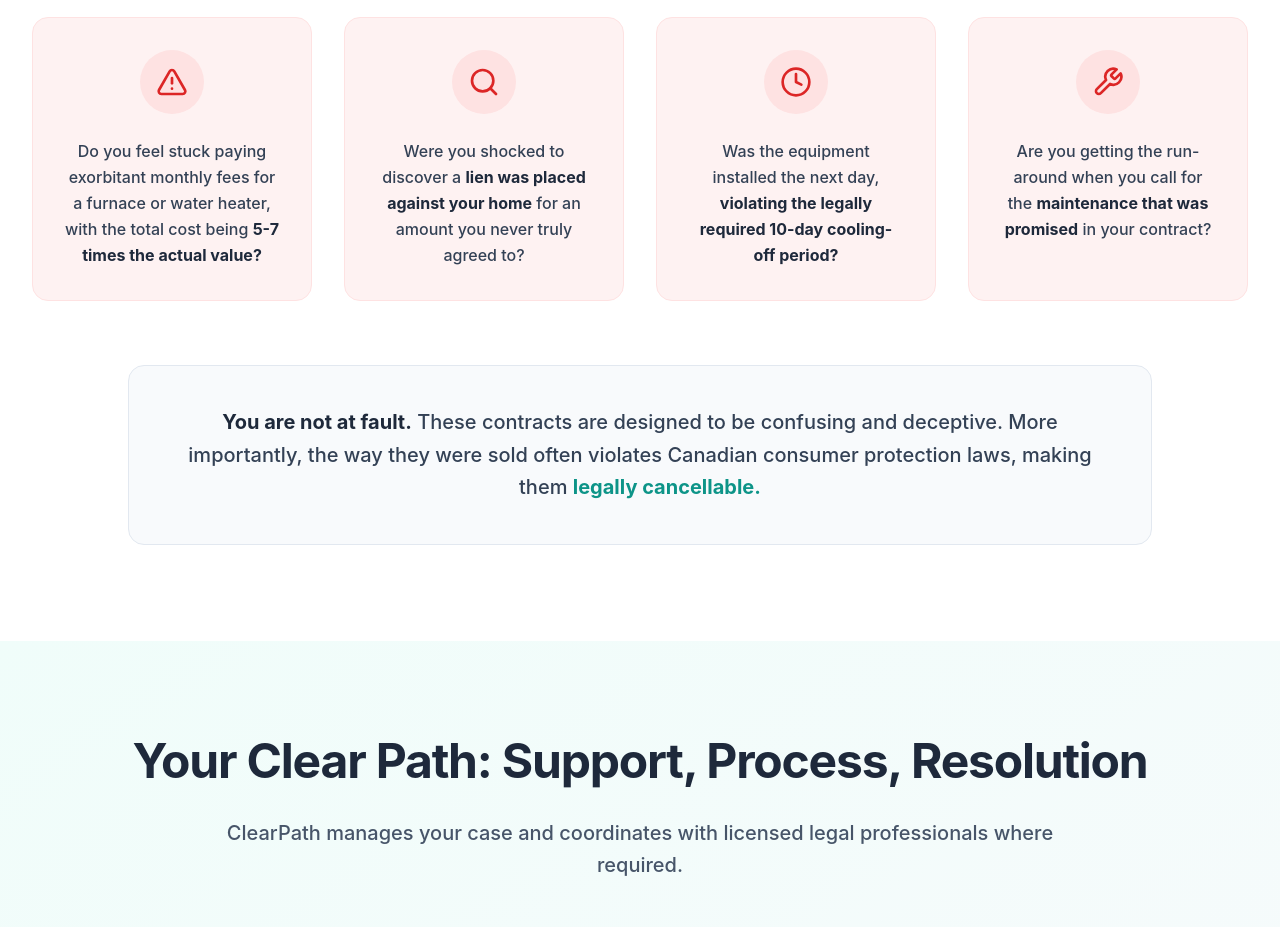
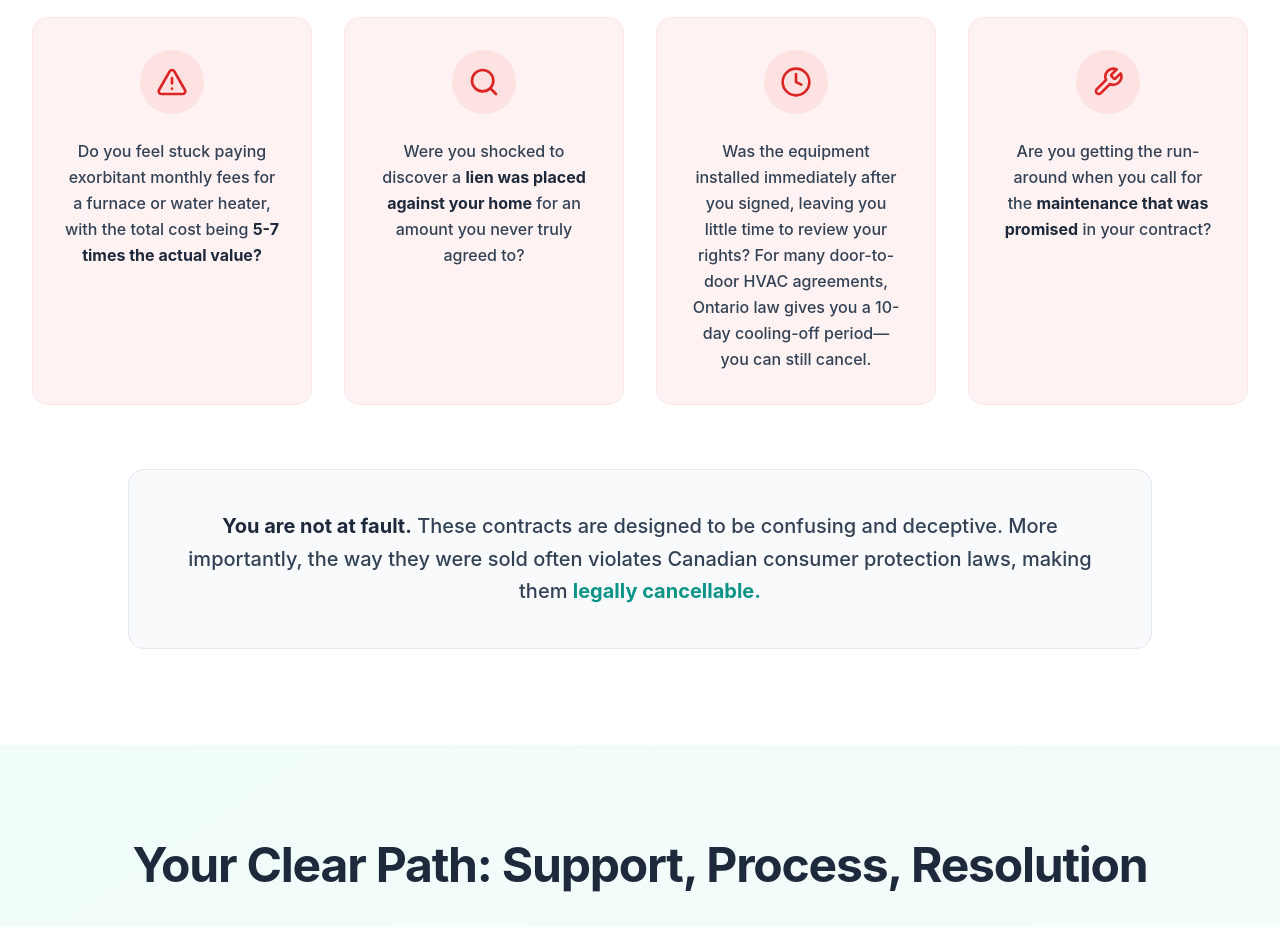
Before and after one commit to BaseClimate/clearpath-website, a React (Vite) app: page / in a window 1280 px wide. Shown: the part 1320-2247 px from the top of the page. Built offline with nearby package versions, Linux system fonts and the light colour scheme.

Commit message:
fix(copy): cooling-off card — precise, non-accusatory wording

```diff
--- a/src/components/ProblemSection.tsx
+++ b/src/components/ProblemSection.tsx
@@ -39,8 +39,8 @@ const ProblemSection = () => {
               <Clock className="h-8 w-8 text-red-600" />
             </div>
             <p className="text-slate-700 leading-relaxed font-medium">
-              Was the equipment installed the next day, <strong className="text-slate-800">violating the legally required
-              10-day cooling-off period?</strong>
+              Was the equipment installed immediately after you signed, leaving you little time to review your rights? For
+              many door-to-door HVAC agreements, Ontario law gives you a 10-day cooling-off period—you can still cancel.
             </p>
           </div>
 
```
